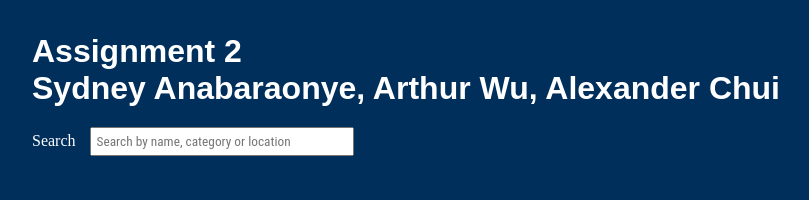
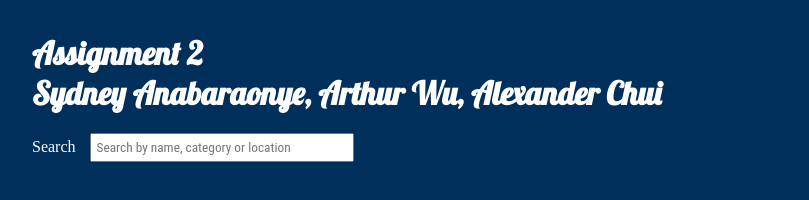
Before and after one commit to warthur123/INST377Group60Assn2, a website: page public/index.html in a window 1280 px wide. Shown: the whole page, without its empty margins (6-815 px from the left). Drawn offline with nearby package versions, Linux system fonts and the light colour scheme; no server answers.

Commit message:
Update index.html

```diff
--- a/public/index.html
+++ b/public/index.html
@@ -7,6 +7,7 @@
   <title>Assignment 2</title>
   <link rel="stylesheet" type="text/css" href="styles.css" />
   <link href="https://fonts.googleapis.com/css2?family=Amiri&display=swap"  rel="stylesheet">
+  <link href="https://fonts.googleapis.com/css2?family=Lobster&display=swap" rel="stylesheet">
   <script src="https://code.jquery.com/jquery-3.5.1.slim.min.js"
     integrity="sha256-4+XzXVhsDmqanXGHaHvgh1gMQKX40OUvDEBTu8JcmNs=" crossorigin="anonymous"></script>
 </head>
```
